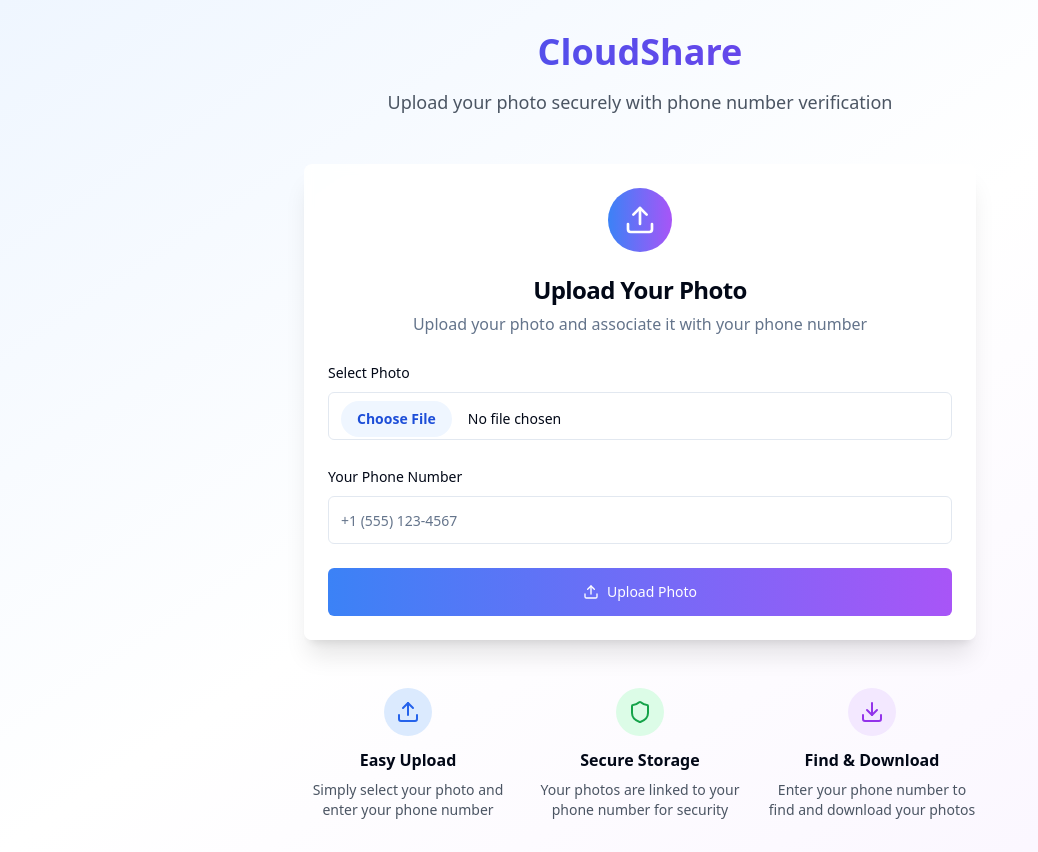
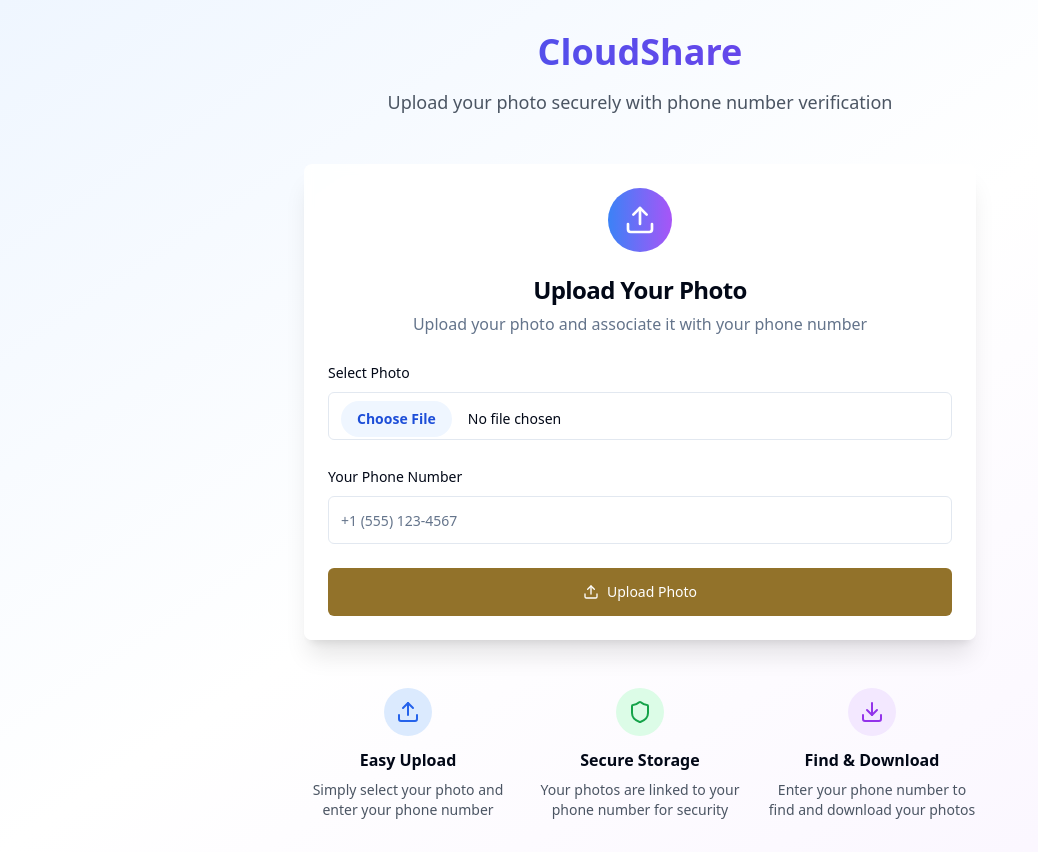
Before and after one commit to HSN-LUCA/snap-link-share-photo, a React (Vite) app: page / in a window 1280 px wide. Shown: the whole page, without its empty margins (0-1038 px from the left). Built offline with nearby package versions, Linux system fonts and the light colour scheme.

Commit message:
feat: Apply button color and text color
Applies the specified color (#92722A) to the button background and sets the text color to white.

```diff
--- a/src/pages/Index.tsx
+++ b/src/pages/Index.tsx
@@ -128,7 +128,8 @@ const Index = () => {
                 <Button
                   onClick={handleUpload}
                   disabled={isUploading}
-                  className="w-full h-12 bg-gradient-to-r from-blue-500 to-purple-500 hover:from-blue-600 hover:to-purple-600 text-white font-medium"
+                  className="w-full h-12 text-white font-medium"
+                  style={{ backgroundColor: '#92722A' }}
                 >
                   {isUploading ? (
                     <div className="flex items-center space-x-2">
```
